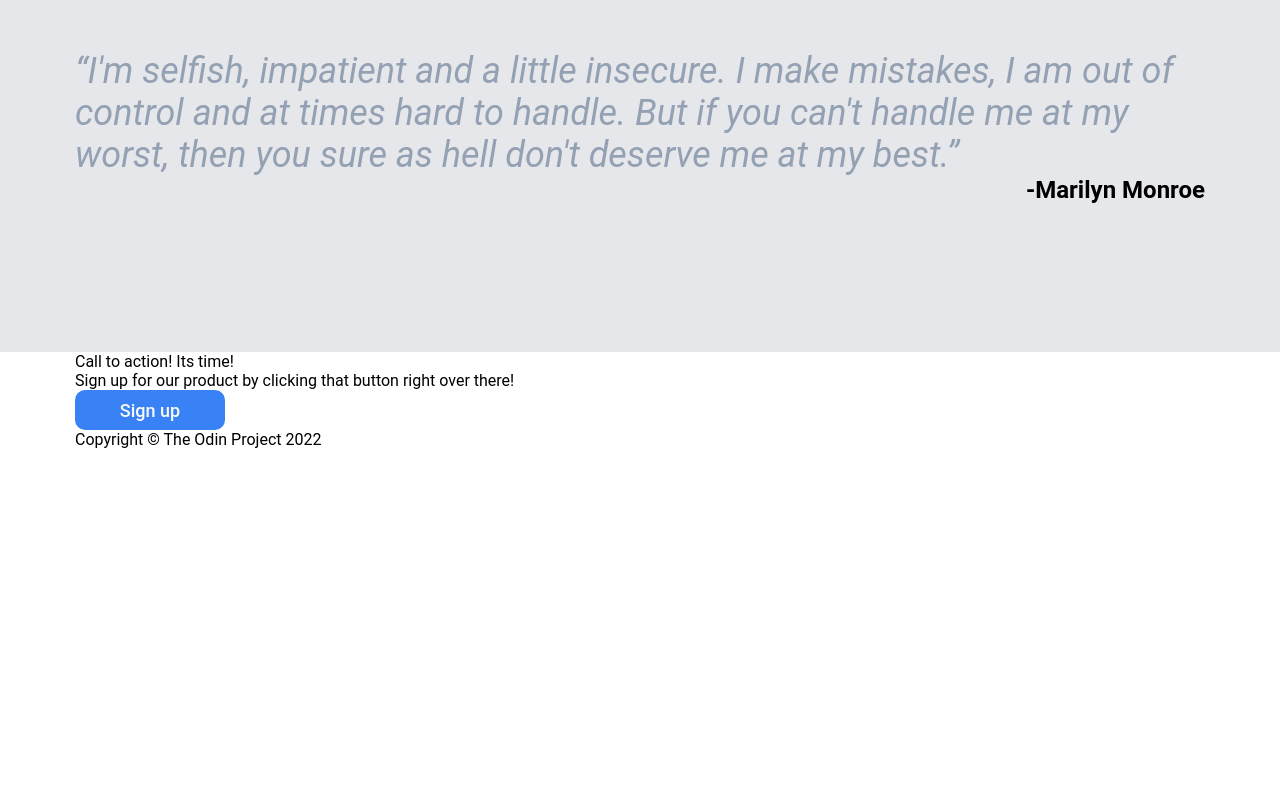
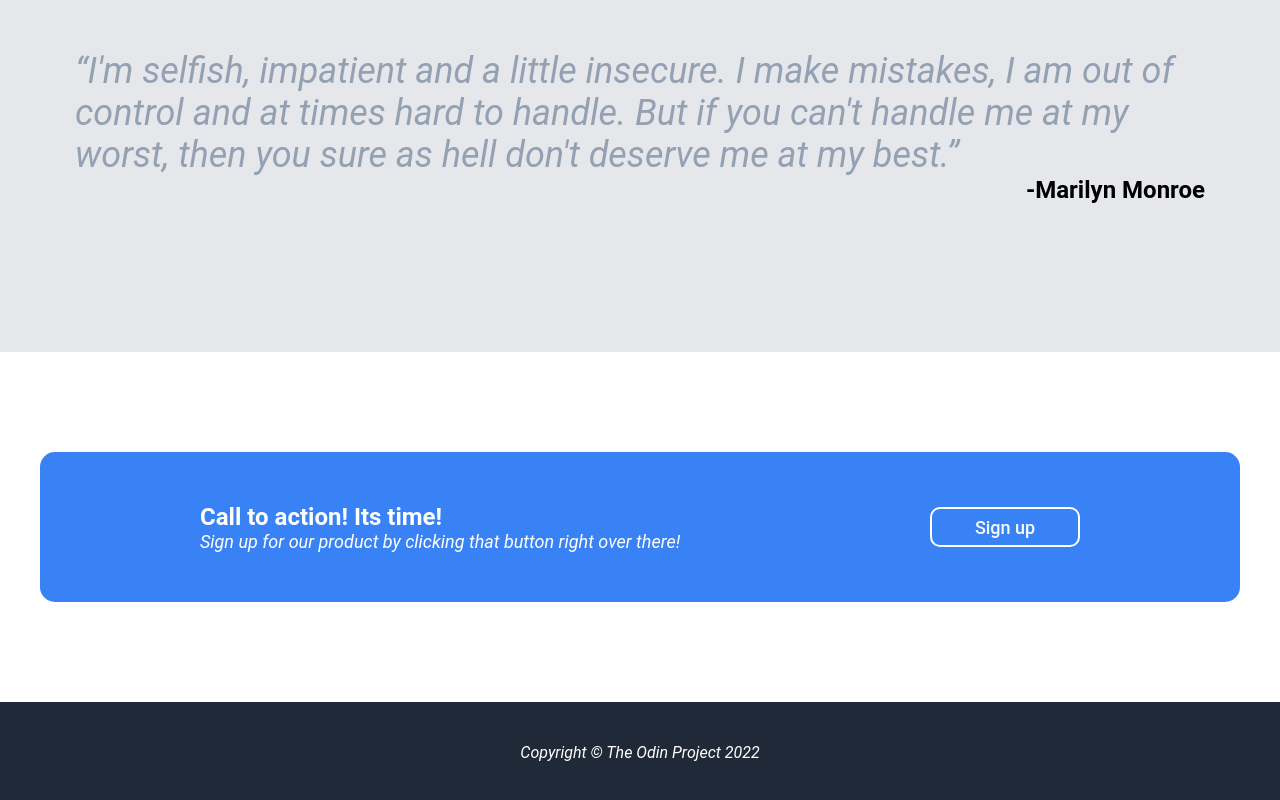
Before and after one commit to aarrayy/My-Landing-Page, a plain HTML site: page index.html in a window 1280 px wide. Shown: the part 970-1770 px from the top of the page. Before the commit the page ends 1419 px from the top, so only its background shows below. Drawn offline with Linux system fonts and the light colour scheme.

Commit message:
Finished footer and ad section

```diff
--- a/style.css
+++ b/style.css
@@ -99,7 +99,7 @@ img {
     width: 150px;
     height: 40px;
     border-radius: 10px;
-    border-style: none;
+    border: 2px solid white;
     color: #F9FAf8;
     font-weight: 500;
     font-size: 18px;
@@ -155,3 +155,39 @@ img {
     font-weight: bold;
 
 }
+
+.ad .container {
+    display: flex;
+    min-height: 150px;
+    justify-content: space-around;
+    align-items: center;
+    background-color: #3882F6;
+    border-radius: 15px;
+    margin-top: 100px;
+    margin-bottom: 100px;
+}
+
+.ad-text p{
+    display: flex;
+    color: white;
+}
+
+.primer-texto{
+    font-size: 24px;
+    font-weight: bold;
+}
+
+.segundo-texto{
+    font-style: italic;
+    font-size: 18px;
+}
+
+.footer{
+    display: flex;
+    justify-content: center;
+    align-items: center;
+    min-height: 100px;
+    background-color: #1F2937;
+    color: white;
+    font-style: italic;
+}
```
